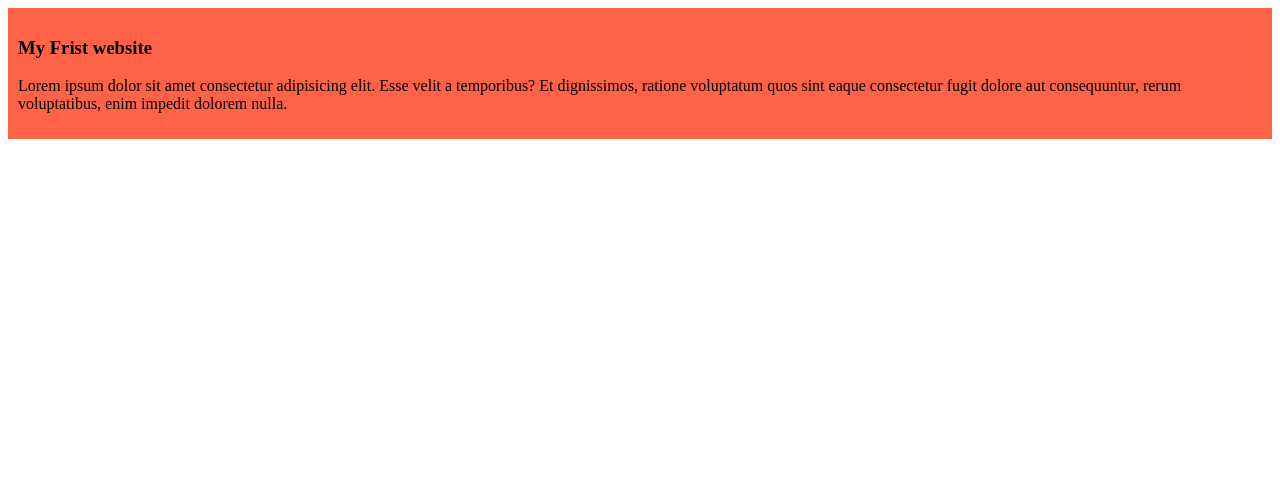
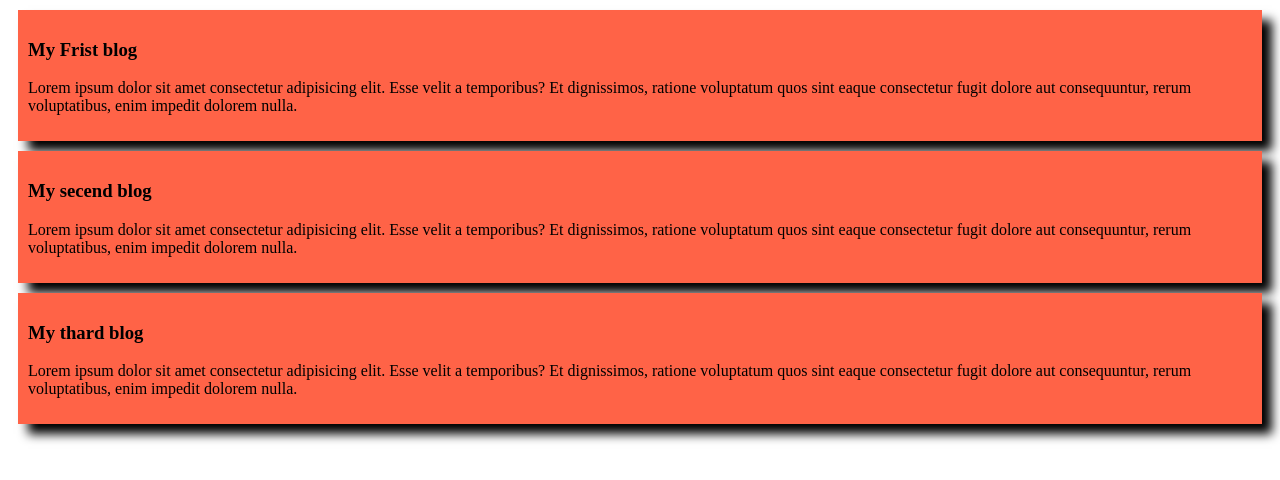
Before and after one commit to nahidbin/my-simple-website, a plain HTML site: page index.html in a window 1280 px wide. Drawn offline with Linux system fonts and the light colour scheme.

Commit message:
added a list to push code

```diff
--- a/index.html
+++ b/index.html
@@ -8,7 +8,21 @@
 </head>
 <body>
     <div>
-    <h3>My Frist website</h3>
+    <h3>My Frist blog</h3>
+
+    <p>
+        Lorem ipsum dolor sit amet consectetur adipisicing elit. Esse velit a temporibus? Et dignissimos, ratione voluptatum quos sint eaque consectetur fugit dolore aut consequuntur, rerum voluptatibus, enim impedit dolorem nulla.
+    </p>
+    </div>
+    <div>
+    <h3>My secend blog</h3>
+
+    <p>
+        Lorem ipsum dolor sit amet consectetur adipisicing elit. Esse velit a temporibus? Et dignissimos, ratione voluptatum quos sint eaque consectetur fugit dolore aut consequuntur, rerum voluptatibus, enim impedit dolorem nulla.
+    </p>
+    </div>
+    <div>
+    <h3>My thard blog</h3>
 
     <p>
         Lorem ipsum dolor sit amet consectetur adipisicing elit. Esse velit a temporibus? Et dignissimos, ratione voluptatum quos sint eaque consectetur fugit dolore aut consequuntur, rerum voluptatibus, enim impedit dolorem nulla.
--- a/stayl/blog.css
+++ b/stayl/blog.css
@@ -1,4 +1,6 @@
 div {
     background-color: tomato;
     padding: 10px;
+    margin: 10px;
+    box-shadow: 10px 10px 10px;
 }
```
